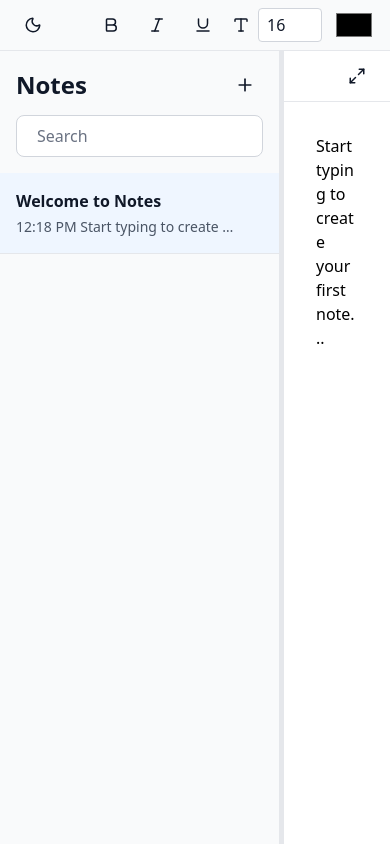
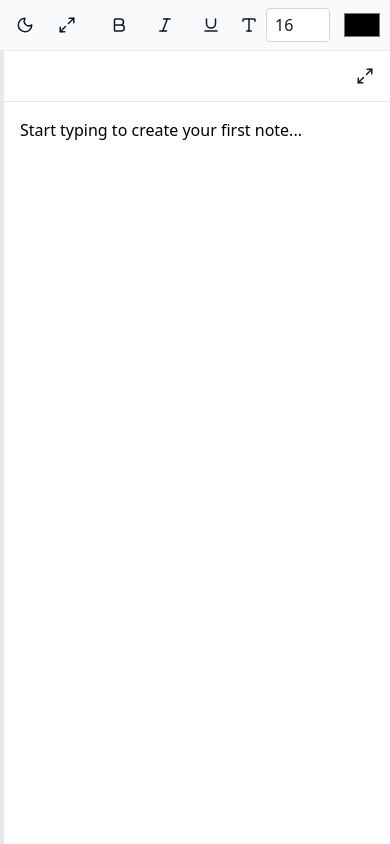
Before and after one commit to Anil-sai0418/online-notes, a React (Vite) app: page /FullScreen in a window 390 px wide. Built offline with nearby package versions, Linux system fonts and the light colour scheme.

Commit message:
updated the icon and the name of the project and google search functionality added in this code

```diff
--- a/index.html
+++ b/index.html
@@ -2,9 +2,9 @@
 <html lang="en">
   <head>
     <meta charset="UTF-8" />
-    <link rel="icon" type="image/svg+xml" href="/vite.svg" />
+    <link rel="icon" type="image/svg+xml" href="./public/icon.jpeg" />
     <meta name="viewport" content="width=device-width, initial-scale=1.0" />
-    <title>notes</title>
+    <title>Online Notes</title>
   </head>
   <body>
     <div id="root"></div>
--- a/src/componets/first.jsx
+++ b/src/componets/first.jsx
@@ -111,9 +111,9 @@ const AppleNotes = () => {
   };
 
   return (
-    <div className={`h-screen flex flex-col ${darkMode ? 'bg-gray-900 text-white' : 'bg-white text-gray-900'}`}>
+    <div className={`h-screen flex flex-col overflow-y-auto ${darkMode ? 'bg-gray-900 text-white' : 'bg-white text-gray-900'}`}>
       {/* Top Toolbar */}
-      <div className={`flex items-center justify-between px-4 py-2 border-b ${darkMode ? 'border-gray-700 bg-gray-800' : 'border-gray-200 bg-gray-50'}`}>
+      <div className={`flex flex-wrap items-center justify-between px-2 sm:px-4 py-2 border-b ${darkMode ? 'border-gray-700 bg-gray-800' : 'border-gray-200 bg-gray-50'}`}>
         <div className="flex items-center gap-2">
           <button
             onClick={() => setDarkMode(!darkMode)}
@@ -121,9 +121,15 @@ const AppleNotes = () => {
           >
             {darkMode ? <Sun size={18} /> : <Moon size={18} />}
           </button>
+          <button
+            onClick={() => setIsFullscreen(!isFullscreen)}
+            className="md:hidden p-2 rounded hover:bg-gray-200 dark:hover:bg-gray-700"
+          >
+            {isFullscreen ? <Minimize2 size={18} /> : <Maximize2 size={18} />}
+          </button>
         </div>
 
-        <div className="flex items-center gap-3">
+        <div className="flex flex-wrap items-center gap-3">
           <button
             onClick={() => setGlobalIsBold(!globalIsBold)}
             className={`p-2 rounded ${globalIsBold ? 'bg-blue-500 text-white' : ''} ${darkMode ? 'hover:bg-gray-700' : 'hover:bg-gray-200'}`}
@@ -165,18 +171,18 @@ const AppleNotes = () => {
       </div>
 
       {/* Main Content Area */}
-      <div className="flex flex-1 overflow-hidden">
+      <div className="flex flex-1 overflow-hidden md:overflow-visible">
         {/* Sidebar */}
         {!isFullscreen && (
           <>
             <div
-              className={`flex flex-col border-r ${darkMode ? 'border-gray-700 bg-gray-800' : 'border-gray-200 bg-gray-50'}`}
-              style={{ width: `${sidebarWidth}px` }}
+              style={{ width: isFullscreen ? '100%' : `${sidebarWidth}px` }}
+              className={`hidden md:flex flex-col border-r ${darkMode ? 'border-gray-700 bg-gray-800' : 'border-gray-200 bg-gray-50'}`}
             >
               {/* Sidebar Header */}
               <div className="p-4 space-y-3">
                 <div className="flex items-center justify-between">
-                  <h1 className="text-2xl font-bold">Notes</h1>
+                  <h1 className="text-xl sm:text-2xl font-bold">Notes</h1>
                   <button
                     onClick={addNote}
                     className={`p-2 rounded-lg ${darkMode ? 'hover:bg-gray-700' : 'hover:bg-gray-200'}`}
@@ -250,7 +256,7 @@ const AppleNotes = () => {
         <div className="flex-1 flex flex-col overflow-hidden">
           {currentNote && (
             <>
-              <div className={`flex items-center justify-end px-4 py-2 border-b ${darkMode ? 'border-gray-700' : 'border-gray-200'}`}>
+              <div className={`flex items-center justify-end px-2 sm:px-4 py-2 border-b ${darkMode ? 'border-gray-700' : 'border-gray-200'}`}>
                 <button
                   onClick={() => setIsFullscreen(!isFullscreen)}
                   className={`p-2 rounded hover:bg-opacity-80 ${darkMode ? 'hover:bg-gray-700' : 'hover:bg-gray-200'}`}
@@ -265,7 +271,7 @@ const AppleNotes = () => {
                   value={currentNote.content}
                   onChange={(e) => updateNoteContent(e.target.value)}
                   placeholder="Start typing..."
-                  className={`w-full h-full p-8 resize-none outline-none ${darkMode ? 'bg-gray-900 text-white' : 'bg-white text-gray-900'}`}
+                  className={`w-full h-full p-4 sm:p-8 resize-none outline-none ${darkMode ? 'bg-gray-900 text-white' : 'bg-white text-gray-900'}`}
                   style={{
                     color: globalTextColor,
                     fontSize: `${globalFontSize}px`,
```
Also changed, not shown: public/icon.jpeg (added).
